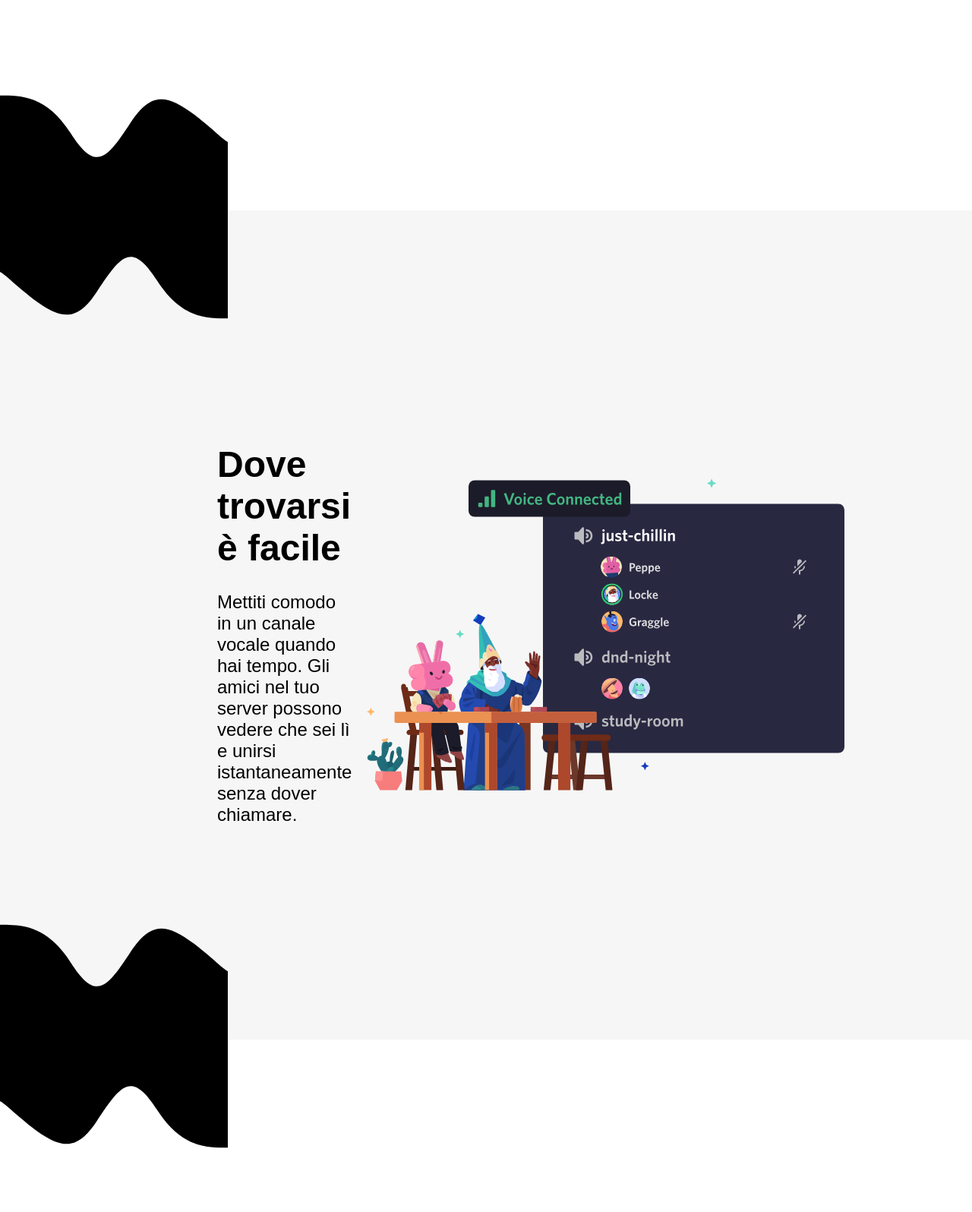
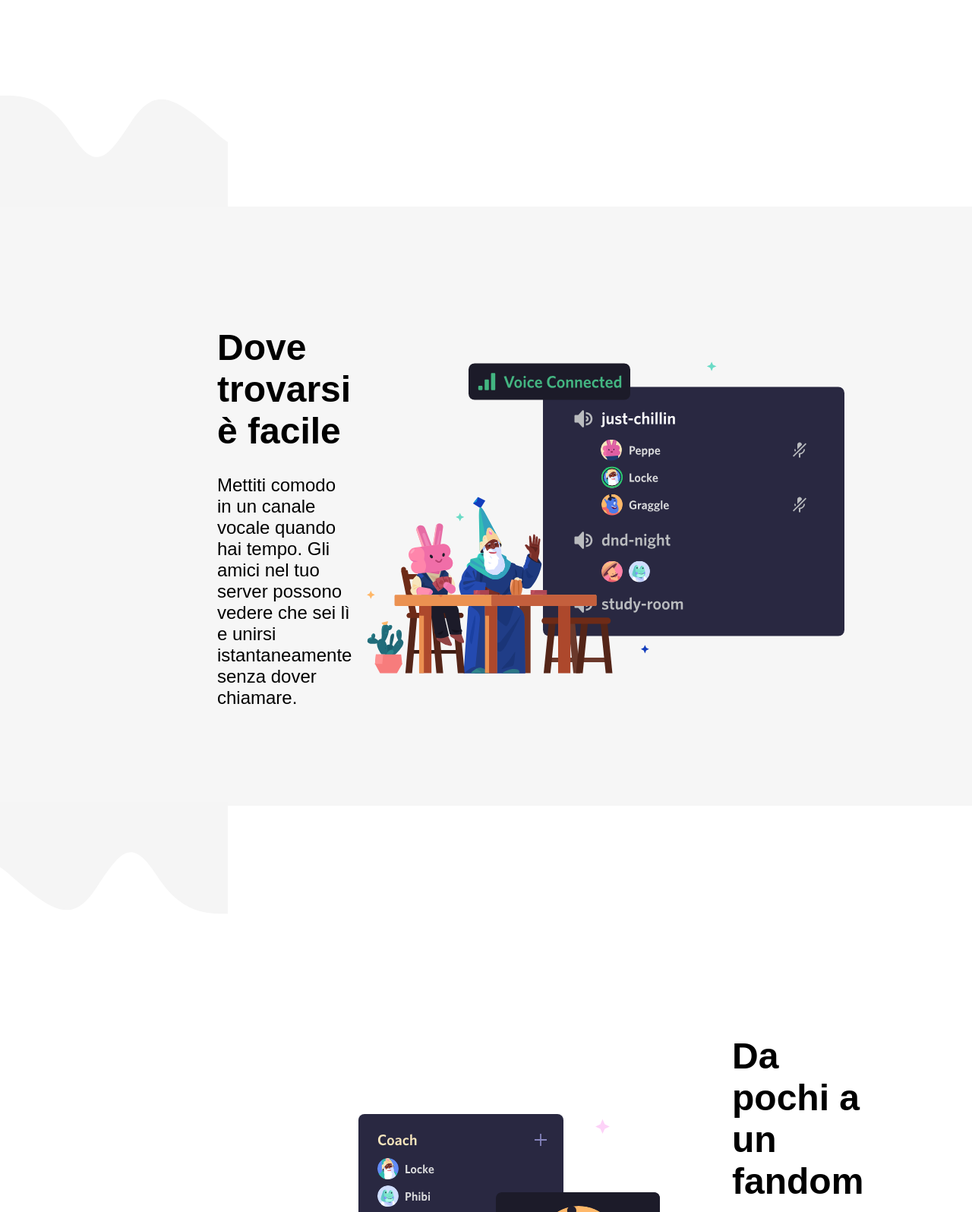
Before and after one commit to marcodldev/htmlcss-discord, a plain HTML site: page index.html in a window 1280 px wide. Shown: the part 1300-2896 px from the top of the page at 76% size. Drawn offline with Linux system fonts and the light colour scheme.

Commit message:
inserita onda

```diff
--- a/assets/css/style.css
+++ b/assets/css/style.css
@@ -164,14 +164,8 @@ section {
    padding-bottom: 30px;
  }
 
- .wawev {
-
- }
-
-
- .waweg {
-
-   opacity: 0,1;
+ .wawe {
+   margin-bottom: -5px;
  }
 
 .r180 {
--- a/index.html
+++ b/index.html
@@ -44,16 +44,9 @@
                 <p>I server Discord sono organizzati in canali tematici in cui puoi collaborare,condividere o semplicemente parlare della tua giornata senza intasare una chat di gruppo.</p>
             </div>
         </section>
-
-
-         <!-- Ondetta  -->
-
-        <img class="wawew" src="./assets/img/wave.svg" alt="wave">
-
-            <!-- Ondetta -->
+        <img class="wawe" src="./assets/img/wave-1.svg" alt="wave">
 
         <div class="backgroundgrey">
-            <img class="wawew r180" src="./assets/img/wave.svg" alt="wave">
             <section class="flex container-80">
                 <div class="imgtext">
                     <h1>Dove trovarsi è facile</h1>
@@ -62,15 +55,8 @@
                 <img src="./assets/img/item2.svg" alt="img2">
             </section>
 
-                 <!-- Ondetta  -->
-
-                 <img class="wawew" src="./assets/img/wave.svg" alt="wave">
-
-
-                 <!-- Ondetta -->
-
         </div>
-        <img class="wawew r180" src="./assets/img/wave.svg" alt="wave">
+        <img class="wawe r180" src="./assets/img/wave-1.svg" alt="wave">
         <section class="flex container-80">
             <img src="./assets/img/item3.svg" alt="img3">
             <div class="imgtext">
@@ -81,7 +67,7 @@
 
                  <!-- Ondetta  -->
 
-                 <img class="wawew" src="./assets/img/wave.svg" alt="wave">
+                 <img class="wawe" src="./assets/img/wave-1.svg" alt="wave">
 
                  <!-- Ondetta -->
 
```
Also changed, not shown: assets/img/wave-1.svg (added), assets/img/wavegrey.svg (added).
